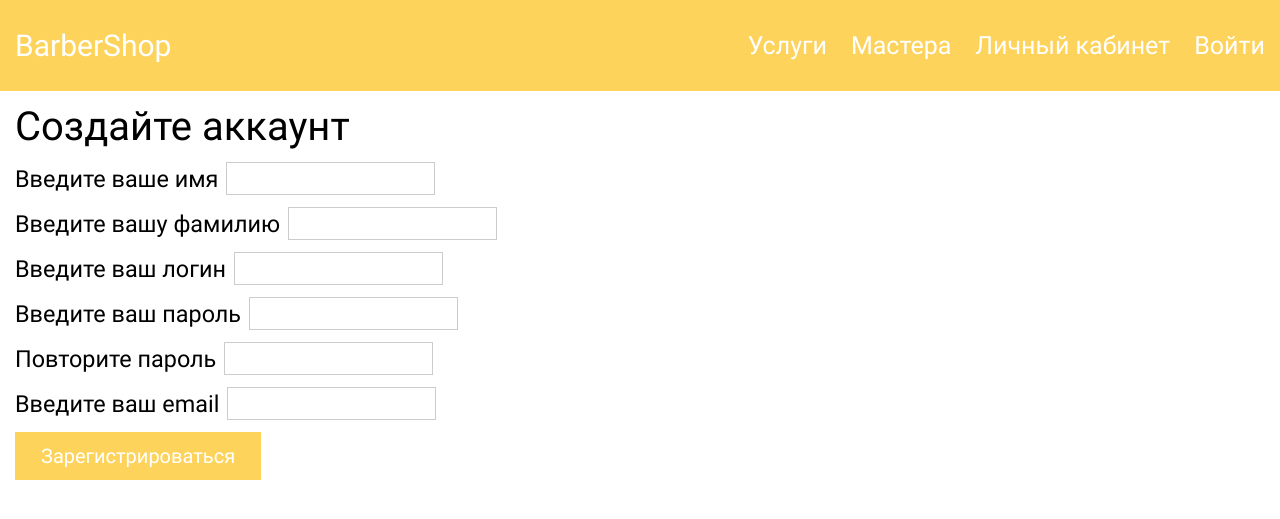
After one commit to evgenyBukharin/barbershop, a PHP site: page /php/pages/register.php in a window 1280 px wide. The commit adds this page. Shown: the top 519 px of the page. Run offline with PHP 8.4, Linux system fonts and the light colour scheme.

Commit message:
+login/reg pages

```diff
--- /dev/null
+++ b/css/barbers.css
@@ -0,0 +1,4 @@
+#date {
+    padding: 6px;
+    border: 1px solid var(--main-color);
+}
--- a/css/global.css
+++ b/css/global.css
@@ -68,6 +68,10 @@ body {
     margin-top: 12px;
 }
 
+.w-100 {
+    width: 100%;
+}
+
 .mt-8 {
     margin-top: 8px;
 }
@@ -82,6 +86,18 @@ body {
 
 .mb-0 {
     margin-bottom: 0;
+}
+
+.mr-12 {
+    margin-right: 12px;
+}
+
+.mr-8 {
+    margin-right: 8px;
+}
+
+.mr-4 {
+    margin-right: 4px;
 }
 
 a {
--- a/css/header.css
+++ b/css/header.css
@@ -16,7 +16,7 @@
     list-style-type: none;
 }
 
-.logo {
+header .logo {
     cursor: pointer;
-    color: white;
+    color: white !important;
 }
--- /dev/null
+++ b/css/login.css
@@ -0,0 +1,4 @@
+.form__input {
+    padding: 8px;
+    border: 1px solid #ccc;
+}
--- a/index.php
+++ b/index.php
@@ -19,7 +19,7 @@
             <h1 class="main__title">Мы - профессиональный барбершоп с лучшими мастерами</h1>
             <span class="custom-hr"></span>
             <h2 class="main__title_sub">Множество довольных клиентов и отзывов</h2>
-            <button class="btn-reset btn-primary" id="service-link">Посмотреть услуги</button>
+            <button class="btn-reset btn-primary" id="service-link">Просмотреть услуги</button>
         </div>
     </div>
     <script src="js/index.js"></script>
--- a/php/header.php
+++ b/php/header.php
@@ -1,7 +1,7 @@
 <header class="bg-primary">
     <div class="container header__container">
         <div class="flex jc-between ai-center py-8">
-            <h2 class="logo">BarberShop</h2>
+            <h2><a href="/" class="logo">BarberShop</a></h2>
             <nav class="nav">
                 <ul class="nav__list flex">
                     <li class="nav__item"><a href="/php/pages/service.php" class="nav__link">Услуги</a></li>
--- /dev/null
+++ b/php/pages/register.php
@@ -0,0 +1,37 @@
+<?php require_once('../scripts/db.php'); ?>
+<?php require_once('../header.php'); ?>
+
+<link rel="stylesheet" href="/css/global.css">
+<link rel="stylesheet" href="/css/header.css">
+<link rel="stylesheet" href="/css/login.css">
+
+<div class="container">
+    <h1 class="mt-12">Создайте аккаунт</h1>
+    <form id="regForm" class="mt-12">
+        <div class="flex ai-center">
+            <h3 class="mr-8">Введите ваше имя</h3>
+            <input class="form__input" type="text" id="name">
+        </div>
+        <div class="flex ai-center mt-12">
+            <h3 class="mr-8">Введите вашу фамилию</h3>
+            <input class="form__input" type="text" id="surname">
+        </div>
+        <div class="flex ai-center mt-12">
+            <h3 class="mr-8">Введите ваш логин</h3>
+            <input class="form__input" type="text" id="login">
+        </div>
+        <div class="flex ai-center mt-12">
+            <h3 class="mr-8">Введите ваш пароль</h3>
+            <input class="form__input" type="password" id="password">
+        </div>
+        <div class="flex ai-center mt-12">
+            <h3 class="mr-8">Повторите пароль</h3>
+            <input class="form__input" type="password" id="password_confirmation">
+        </div>
+        <div class="flex ai-center mt-12">
+            <h3 class="mr-8">Введите ваш email</h3>
+            <input class="form__input" type="text" id="email">
+        </div>
+        <button class="btn-reset btn-primary">Зарегистрироваться</button>
+    </form>
+</div>
--- a/php/pages/service.php
+++ b/php/pages/service.php
@@ -31,5 +31,4 @@
         }
         echo '</div>';
     ?>
-
 </div>
```
Also changed, not shown: js/barber.js (added, +33 -0 lines), php/pages/barbers.php (+10 -11 lines), php/pages/login.php (+22 -0 lines), php/scripts/makeOrder.php (added, +19 -0 lines), php/scripts/register.php (added). Lines whose indentation alone changed are shown as unchanged.
